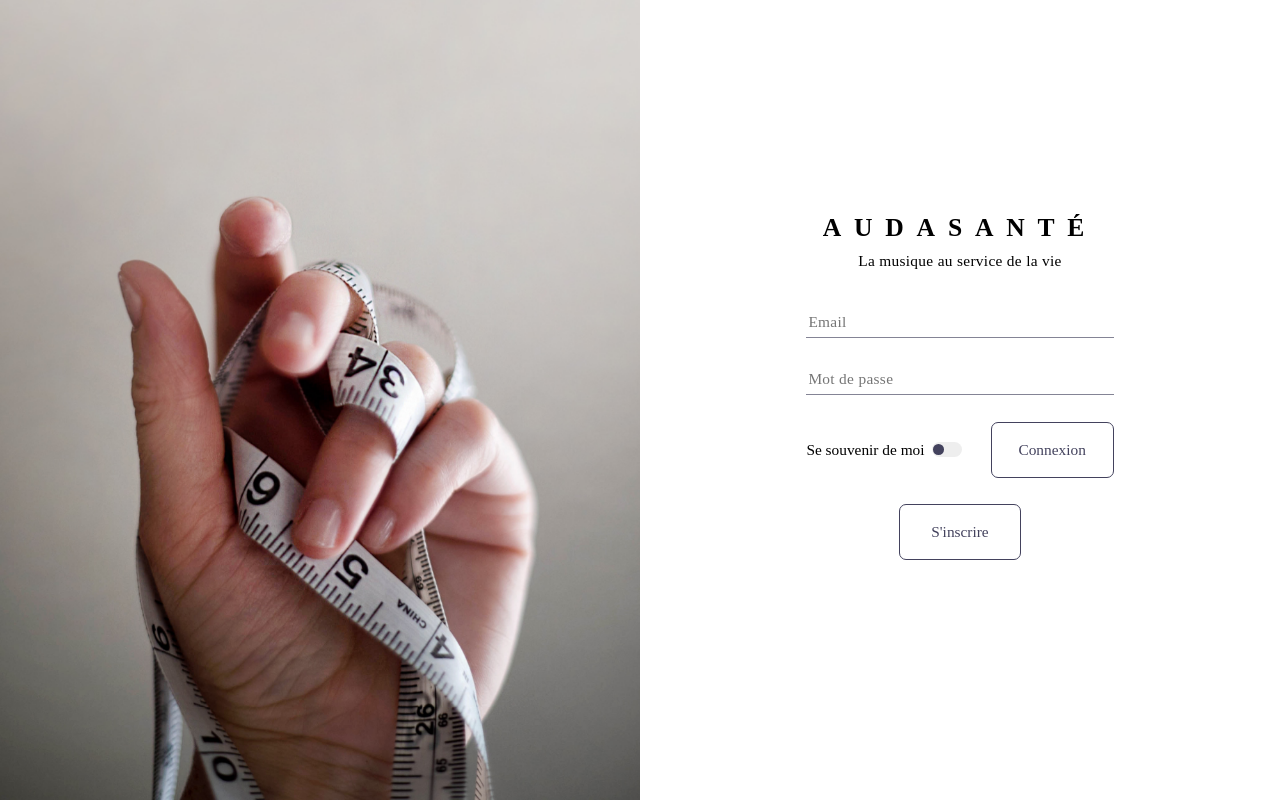
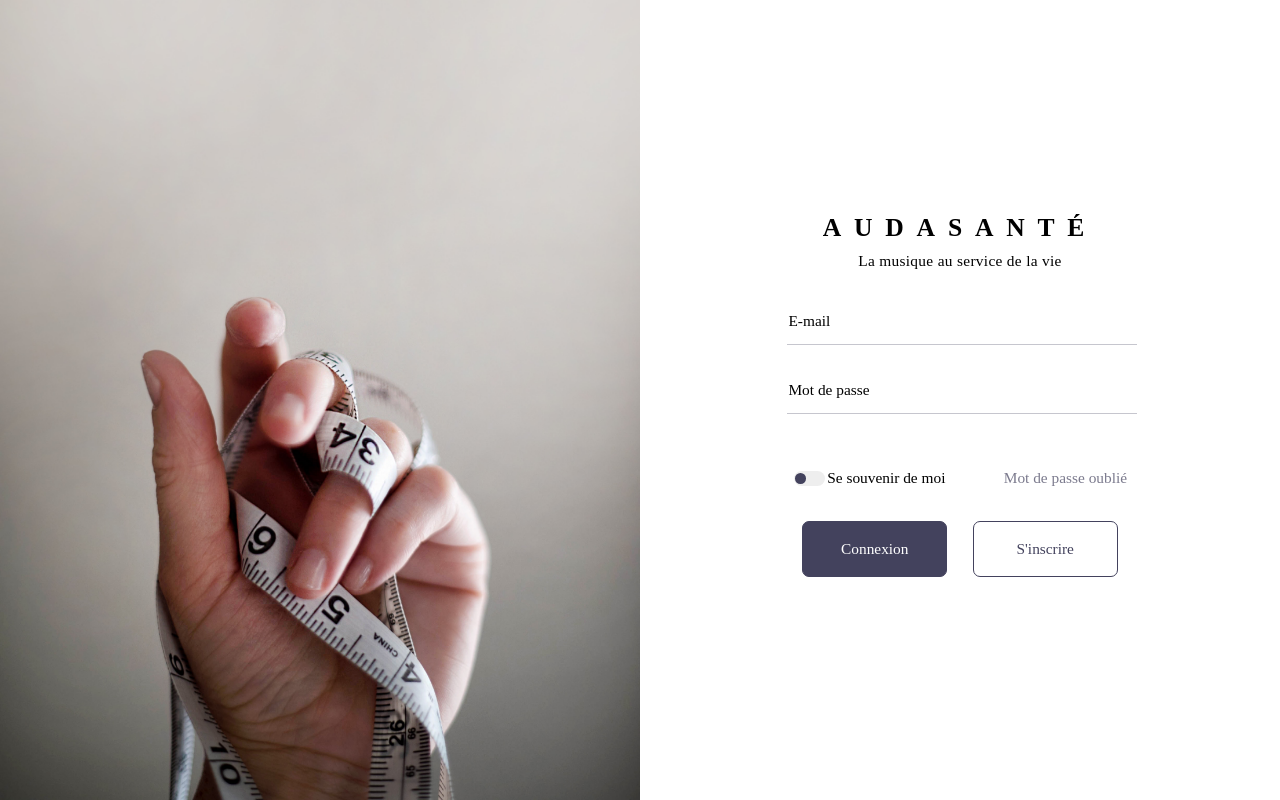
Before and after one commit to Bochelly/audasante, a PHP site: page / in a window 1280 px wide. Run offline with PHP 8.4, Linux system fonts and the light colour scheme.

Commit message:
les placeholders se poussent

```diff
--- a/CSS/style-connect.css
+++ b/CSS/style-connect.css
@@ -26,8 +26,8 @@ button:focus {
   position: fixed;
   background-image:url("img/main_mesure_x2.png");
   background-repeat: no-repeat;
-  background-size: 60% auto;
-  background-position: -10% 100%;
+  background-size: 50% auto;
+  background-position: 0% 100%;
   height: 100%;
   width: 100%;
   left:0px;
@@ -63,10 +63,6 @@ button:focus {
   width: 100%;
 }
 
-.full-width {
-  width: 100%;
-}
-
 .input-fields {
   margin-top: 25px;
 }
@@ -75,32 +71,65 @@ button:focus {
   display: flex;
   flex-wrap:wrap;
   justify-content:space-evenly;
-  align-items: baseline;
+  align-items: center;
   padding-top: 3% ;
   padding-left: 1% ;
   padding-right: 1% ;
-  margin-left: 25% ;
-  margin-right: 25% ;
+  margin-left: 22% ;
+  margin-right: 22% ;
   height: 35%;
 }
 
-.input-line {
-  height:10%;
-  background: none;
-  color: #43425D;
+.input-line{
+  height:18%;
+  width:100%;
+  /*background: none;*/
+}
+
+.input-line input:focus ~ .floating-label,
+.input-line input:placeholder-shown ~ .floating-label,
+.input-line input:not(:focus):valid ~ .floating-label{
+  left: 0.1vw;
+  top: -120%;
+  font-size: 0.9vw;
+}
+
+.floating-label {
+  position:relative;
+  pointer-events: none;
   font-family: 'Source Sans Pro';
   font-weight: 300;
-  letter-spacing: 0px;
-  letter-spacing: 0.02rem;
   font-size: 1.2vw;
-  border-bottom: 1px solid rgba(67, 66, 93, 0.65);
-  transition: all .2s ease;
+  left: 0.1vw;
+  top: -65%;
+  transition: 0.2s ease all;
 }
 
-.input-line:focus {
+.inputText {
+  font-family: 'Source Sans Pro';
+  font-weight: 300;
+  font-size: 1.2vw;
+  width: 100%;
+  height: 2vw;
+}
+
+
+.input-line input{
+  color: #43425D;
+  font-weight: 300;
+  border-bottom: 1px solid rgba(67, 66, 93, 0.3);
+  transition: .2s;
+}
+
+.input-line input:focus {
   outline: none;
   border-color: #43425D;;
   transition: .2s;
+}
+
+
+.input-line input:required{
+  box-shadow:none;
 }
 
 .welcome {
@@ -124,13 +153,13 @@ button:focus {
 }
 
 .ghost-round {
+  margin-left:3%;
+  margin-right:3%;
   height: 20%;
-  width: 40%;
+  width: 42%;
   cursor: pointer;
-  background: none;
   border: 1px solid rgba(67, 66, 93, 1);
   border-radius: 7px;
-  color: rgba(67, 66, 93, 1);
   font-size: 1.2vw;
   font-family: 'Source Sans Pro';
   font-weight: 300;
@@ -138,17 +167,38 @@ button:focus {
 }
 
 .ghost-round:hover {
+  transition: .2s;
+}
+
+.bright {
+  background: none;
+  color: rgba(67, 66, 93, 1);
+}
+.bright:hover {
   background: rgba(67, 66, 93, 1);
   color: #fff;
-  transition: all .2s ease;
 }
+
+.dark {
+  background: rgba(67, 66, 93, 1);
+  color: #fff;
+}
+.dark:hover {
+  background: none;
+  color: rgba(67, 66, 93, 1);
+}
+
 
 .switch {
   display: flex;
   justify-content:flex-start;
   flex-wrap: wrap ;
   align-items:center;
-  width: 60%;
+  width: 50%;
+}
+
+.switch p {
+  margin-left: 1.5%;
   font-size: 1.2vw;
   font-weight: 300;
   text-align: left;
@@ -163,7 +213,7 @@ button:focus {
   position: relative;
   cursor: pointer;
 
-  left: -7%;
+  margin-left: -11%;
   width: 35%;
 
   width: 2.4vw;
@@ -202,6 +252,23 @@ button:focus {
 }
 
 
+a{
+  text-decoration: none;
+  color: rgba(67, 66, 93, 0.7);
+  width: 45%;
+  font-size: 1.2vw;
+  font-weight: 300;
+  text-align: right;
+  transition-duration: 0.2s;
+}
+
+a:hover /*lorsque qu'on passe la souris sur le lien*/
+{
+  transition-duration: 0.2s;
+  color: rgba(67, 66, 93, 1);
+
+}
+
 @media (orientation:portrait) {
   #log-img {
     background:none;
@@ -234,15 +301,26 @@ button:focus {
   .ghost-round{
     font-size: 5vw;
   }
-  .input-line{
-    line-height: 10vw;
+
+  .input-line input:focus ~ .floating-label,
+  .input-line input:not(:placeholder-shown) ~ .floating-label,
+  .input-line input:not(:focus):placeholder-shown ~ .floating-label{
+    font-size: 3vw;
   }
-  input{
+
+  .floating-label {
     font-size: 5vw;
   }
-  ::placeholder {
-  font-size: 5vw;
+
+  .inputText {
+    font-size: 5vw;
   }
+
+  .input-line input{
+    font-size: 5vw;
+    height:5vw;
+  }
+
   .content {
     margin-left: 5% ;
     margin-right: 5% ;
--- a/index.php
+++ b/index.php
@@ -31,23 +31,31 @@
 <div id=log-connect-container>
 
 	<div class='window'>
-
 		<div class='welcome' style="margin-bottom:1.5%;">AUDASANTÉ</div>
 
 		<div class='subtitle' style="margin-bottom:3%;">La musique au service de la vie</div>
 
 		<form method="get" action="connect.php">
-			<input type='email' placeholder='Email' class='input-line full-width'></input>
-			<input type='password' placeholder='Mot de passe' class='input-line full-width'></input>
 
+			<div class="input-line">
+				<input type='text' class='inputText' required></input>
+				<span class="floating-label">E-mail</span>
+			</div>
+
+			<div class="input-line">
+				<input type="password" class="inputText" required/></input>
+				<span class="floating-label">Mot de passe</span>
+			</div>
 
 			<div class="switch">
+				<input type="checkbox" id="switch" name="submit"/><label for="switch"></label>
 				<p>Se souvenir de moi</p>
-				<input type="checkbox" id="switch" name="submit"/><label for="switch"></label>
 			</div>
 
-			<button class="ghost-round full-width"  type="submit" name="submit" value="Connexion">Connexion</button>
-			<button class="ghost-round full-width"  type="submit" name="submit" value="Register">S'inscrire</button>
+			<a href="Patients.html"><span>Mot de passe oublié</span></a>
+
+			<button class="ghost-round dark"  type="submit" name="submit" value="Connexion">Connexion</button>
+			<button class="ghost-round bright"  type="submit" name="submit" value="Register">S'inscrire</button>
 		</form>
 
 	</div>
```
